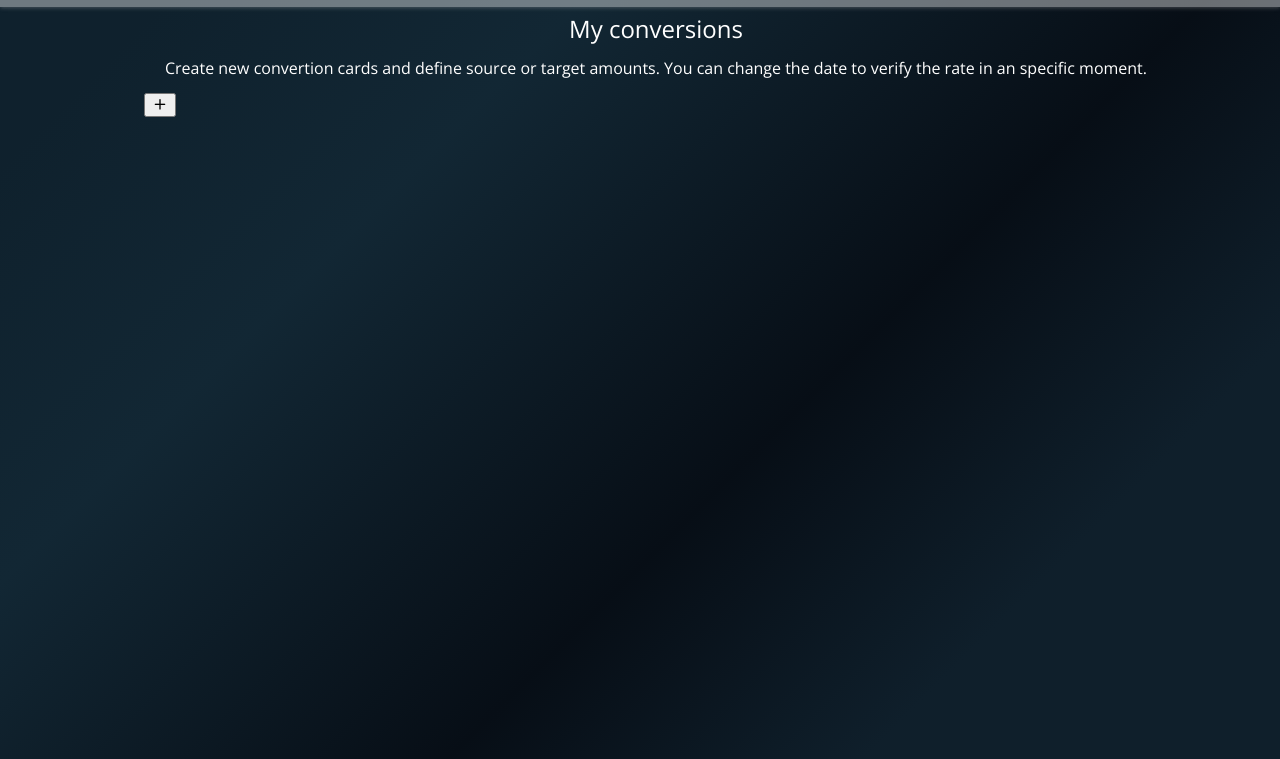
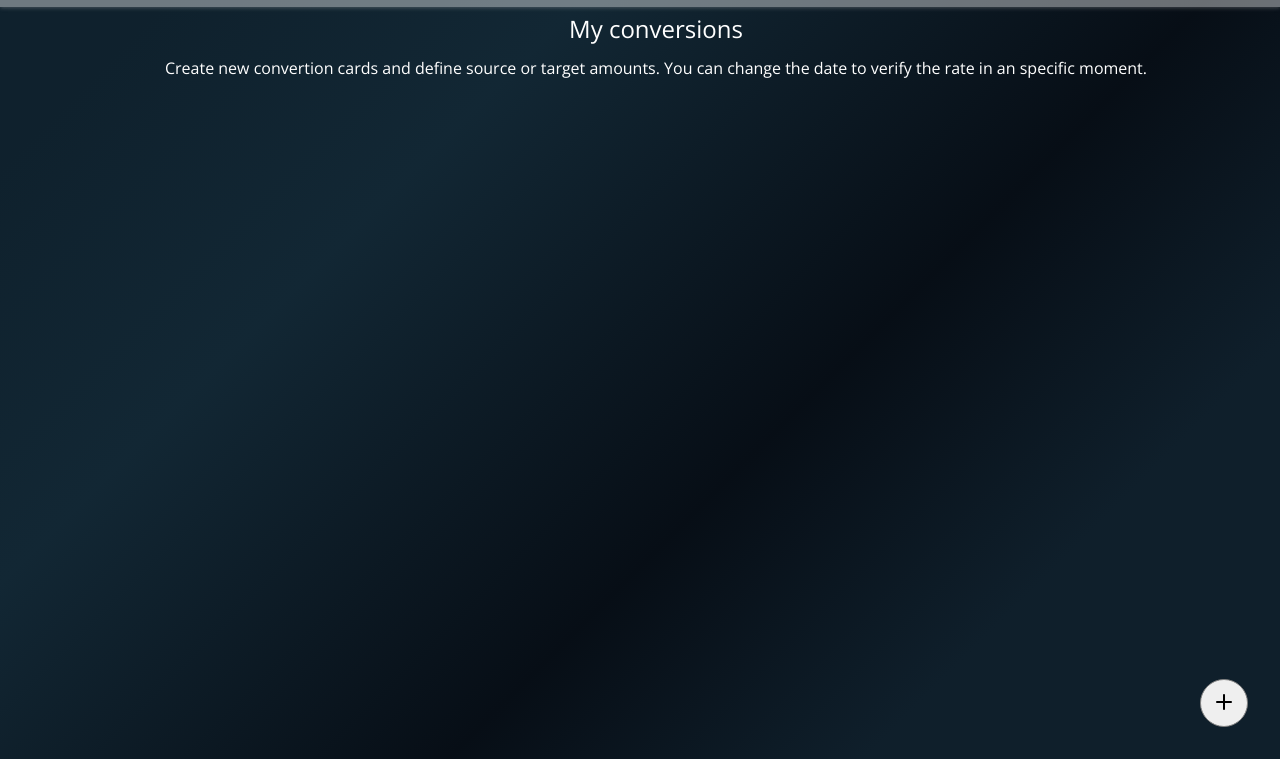
Before and after one commit to ogranada/currency-converter, a website built with Parcel: page index.html in a window 1280 px wide. Shown: the part 41-800 px from the top of the page. Built offline with nearby package versions, Linux system fonts and the light colour scheme; a web font is replaced by a local one.

Commit message:
Added floating button styles

```diff
--- a/styles/_5_components.scss
+++ b/styles/_5_components.scss
@@ -2,3 +2,4 @@
 @import './components/darkmode_trigger';
 @import './components/navigation';
 @import './components/content_wrapper';
+@import './components/floating_button';
--- /dev/null
+++ b/styles/components/_floating_button.scss
@@ -0,0 +1,14 @@
+
+.FloatingButton {
+  position: fixed;
+  bottom: 2em;
+  right: 2em;
+  width: 3em;
+  height: 3em;
+  border-radius: 50%;
+  border: 1px solid gray;
+
+  & i {
+    font-size: 1.5em;
+  }
+}
```
